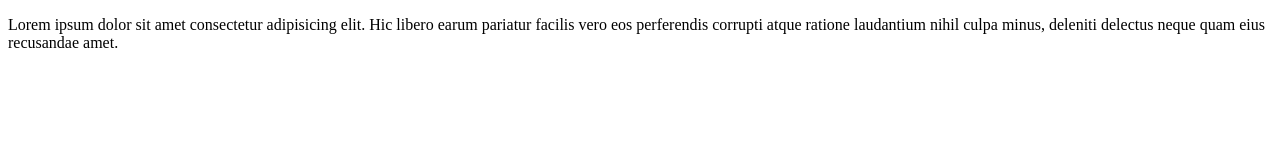
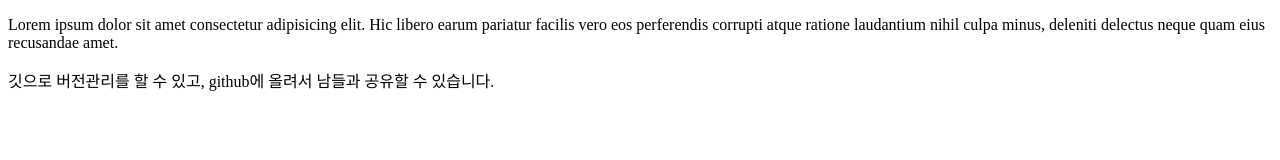
Before and after one commit to Jangdaechu/DC_W3, a plain HTML site: page index.html in a window 1280 px wide. Drawn offline with Linux system fonts and the light colour scheme.

Commit message:
git과 github에 대한 설명 추가

```diff
--- a/index.html
+++ b/index.html
@@ -12,5 +12,8 @@
       pariatur facilis vero eos perferendis corrupti atque ratione laudantium
       nihil culpa minus, deleniti delectus neque quam eius recusandae amet.
     </p>
+    <p>
+      깃으로 버전관리를 할 수 있고, github에 올려서 남들과 공유할 수 있습니다.
+    </p>
   </body>
 </html>
```
Also changed, not shown: 1 other file.
